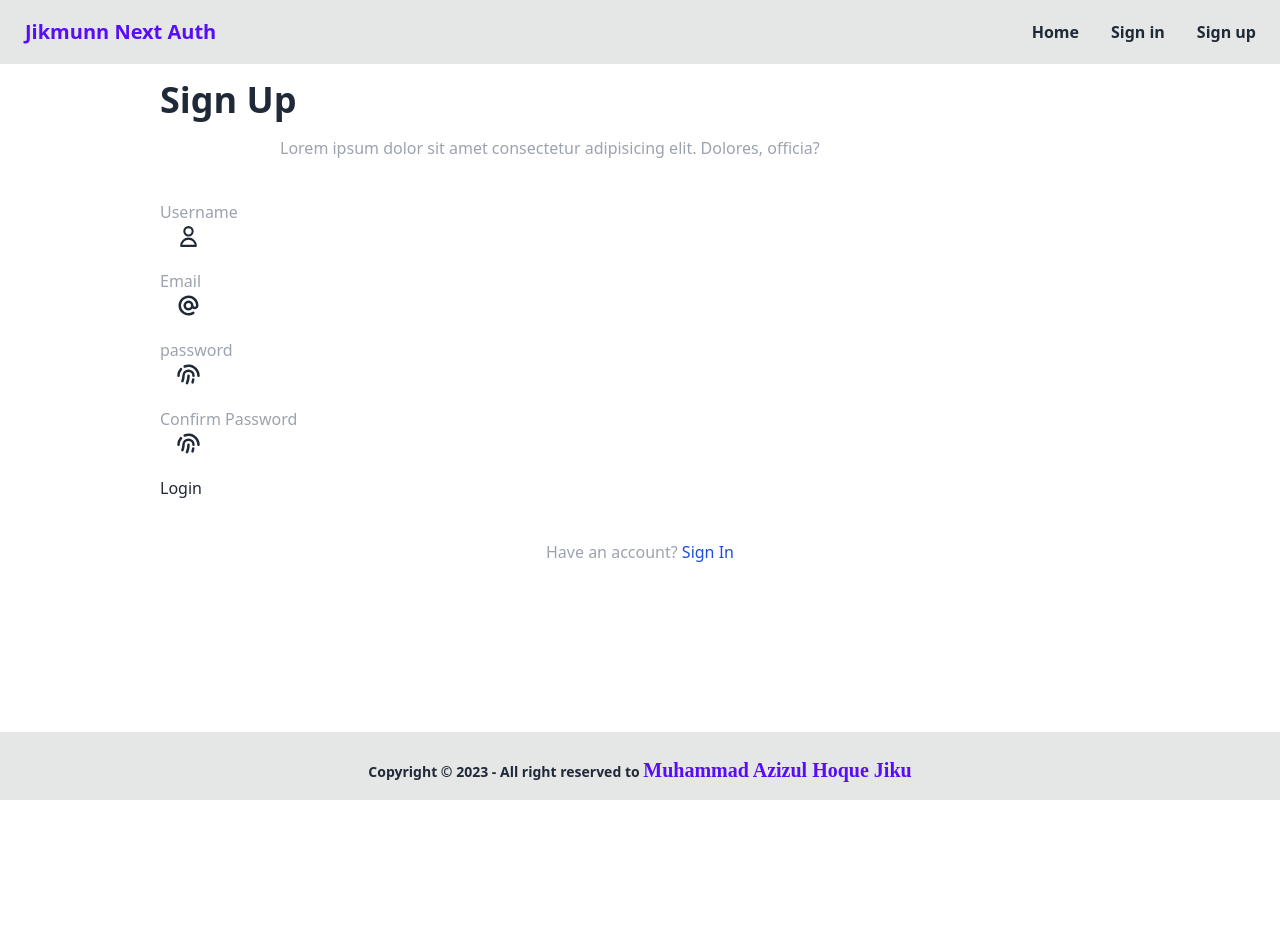
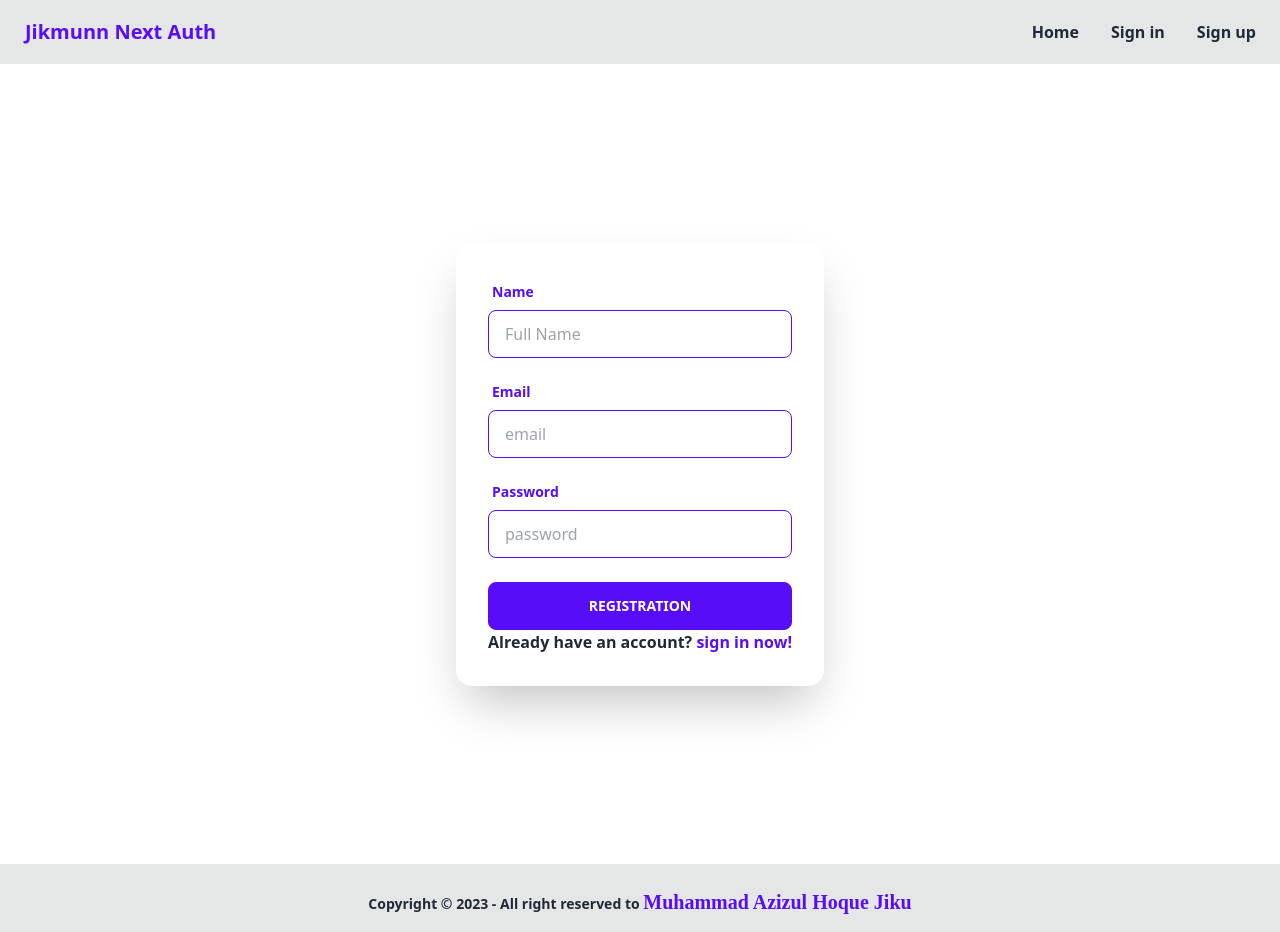
Before and after one commit to muhammad-jiku/jikmunn-next-auth-app, a Next.js app: page /sign-up in a window 1280 px wide. Before the commit the page ends 800 px from the top, so only its background shows below. Built offline with nearby package versions, Linux system fonts and the light colour scheme.

Commit message:
sign up modified

```diff
--- a/components/Auth/SignUp/SignUp.jsx
+++ b/components/Auth/SignUp/SignUp.jsx
@@ -3,108 +3,173 @@
 import Head from 'next/head';
 import Link from 'next/link';
 import React, { useState } from 'react';
+import { useForm } from 'react-hook-form';
 
 import { HiAtSymbol, HiFingerPrint, HiOutlineUser } from 'react-icons/hi';
 
 const SignUp = () => {
+  const {
+    register,
+    formState: { errors },
+    handleSubmit,
+    watch,
+    reset,
+  } = useForm();
+
+  let errorMessage;
+
+  const onSubmit = async () => {
+    const name = watch('name').toUpperCase();
+    const email = watch('email');
+    const password = watch('password');
+
+    const newUser = {
+      name: name,
+      email: email,
+      password: password,
+    };
+
+    console.log(newUser);
+    reset();
+  };
+
   const [show, setShow] = useState({ password: false, cpassword: false });
   return (
-    <div>
+    <>
       <Head>
         <title>Sign Up</title>
       </Head>
-
-      <section className="w-3/4 mx-auto flex flex-col gap-10">
-        <div className="title">
-          <h1 className="text-gray-800 text-4xl font-bold py-4">Sign Up</h1>
-          <p className="w-3/4 mx-auto text-gray-400">
-            Lorem ipsum dolor sit amet consectetur adipisicing elit. Dolores,
-            officia?
+      <div className="hero min-h-screen">
+        <div className="hero-content flex-col lg:flex-row-reverse">
+          {/* <div className="text-center lg:text-left">
+            <h1 className="text-5xl font-bold">Registration now!</h1>
+            <p className="py-6">
+              Welcome to the Jikmunn Billing. Here you can track your billing
+              services cost. So, Registration now to start your journey!
+            </p>
+          </div> */}
+          <div className="card flex-shrink-0 w-full max-w-sm shadow-2xl">
+            <div className="card-body">
+              <form onSubmit={handleSubmit(onSubmit)}>
+                <div className="form-control mb-4">
+                  <label className="label">
+                    <span className="label-text text-primary font-bold">
+                      Name
+                    </span>
+                  </label>
+                  <input
+                    type="text"
+                    placeholder="Full Name"
+                    className="input input-bordered input-primary"
+                    {...register('name', {
+                      required: {
+                        value: true,
+                        message: 'Full Name is required',
+                      },
+                      // maxLength: {
+                      //   value: 20,
+                      //   message: 'Name can not be more than 20 letters',
+                      // },
+                    })}
+                    style={{ backgroundColor: 'white' }}
+                  />
+                  <p className="text-red-500 font-semibold">
+                    {errors?.displayName?.type === 'required' && (
+                      <span>{errors?.displayName?.message}</span>
+                    )}
+                    {/* {errors?.displayName?.type === 'maxLength' && (
+                    <span>{errors?.displayName?.message}</span>
+                  )} */}
                   </p>
                 </div>
 
-        {/* form */}
-        <form className="flex flex-col gap-5">
-          <div
-          // className={styles.input_group}
-          >
-            <input
-              type="text"
-              name="Username"
-              placeholder="Username"
-              // className={styles.input_text}
-            />
-            <span className="icon flex items-center px-4">
-              <HiOutlineUser size={25} />
+                <div className="form-control mb-4">
+                  <label className="label">
+                    <span className="label-text text-primary font-bold">
+                      Email
                     </span>
-          </div>
-          <div
-          // className={styles.input_group}
-          >
+                  </label>
                   <input
                     type="email"
-              name="email"
-              placeholder="Email"
-              // className={styles.input_text}
+                    placeholder="email"
+                    className="input input-bordered input-primary"
+                    {...register('email', {
+                      required: {
+                        value: true,
+                        message: 'Email is required',
+                      },
+                      pattern: {
+                        value: /[a-z0-9]+@[a-z]+\.[a-z]{2,3}/,
+                        message: 'Invalid Email',
+                      },
+                    })}
+                    style={{ backgroundColor: 'white' }}
                   />
-            <span className="icon flex items-center px-4">
-              <HiAtSymbol size={25} />
-            </span>
-          </div>
-          <div
-          // className={styles.input_group}
-          >
-            <input
-              type={`${show.password ? 'text' : 'password'}`}
-              name="password"
-              placeholder="password"
-              // className={styles.input_text}
-            />
-            <span
-              className="icon flex items-center px-4"
-              onClick={() => setShow({ ...show, password: !show.password })}
-            >
-              <HiFingerPrint size={25} />
-            </span>
+                  <p className="text-red-500 font-semibold">
+                    {errors.email?.type === 'required' && (
+                      <span>{errors?.email?.message}</span>
+                    )}
+                    {errors.email?.type === 'pattern' && (
+                      <span>{errors?.email?.message}</span>
+                    )}
+                  </p>
                 </div>
 
-          <div
-          // className={styles.input_group}
-          >
+                <div className="form-control mb-4">
+                  <label className="label">
+                    <span className="label-text text-primary font-bold">
+                      Password
+                    </span>
+                  </label>
                   <input
-              type={`${show.cpassword ? 'text' : 'password'}`}
-              name="cpassword"
-              placeholder="Confirm Password"
-              // className={styles.input_text}
+                    type="password"
+                    placeholder="password"
+                    className="input input-bordered input-primary"
+                    {...register('password', {
+                      required: {
+                        value: true,
+                        message: 'Password is required',
+                      },
+                      minLength: {
+                        value: 6,
+                        message: 'Password must be at least six letters',
+                      },
+                    })}
+                    style={{ backgroundColor: 'white' }}
                   />
-            <span
-              className="icon flex items-center px-4"
-              onClick={() => setShow({ ...show, cpassword: !show.cpassword })}
-            >
-              <HiFingerPrint size={25} />
-            </span>
+                  <p className="text-red-500 font-semibold">
+                    {errors.password?.type === 'required' && (
+                      <span>{errors?.password?.message}</span>
+                    )}
+                    {errors.password?.type === 'minLength' && (
+                      <span>{errors?.password?.message}</span>
+                    )}
+                  </p>
                 </div>
 
-          {/* login buttons */}
-          <div className="input-button">
-            <button
+                <div className="form-control mt-6">
+                  {errorMessage}
+                  <input
                     type="submit"
-              // className={styles.button}
-            >
-              Login
-            </button>
+                    className="btn btn-primary text-white uppercase"
+                    value="Registration"
+                  />{' '}
+                  <p className="text-center font-bold">
+                    Already have an account?
+                    <Link href={`/sign-in`}>
+                      <span className="text-primary cursor-pointer">
+                        {' '}
+                        sign in now!
+                      </span>
+                    </Link>
+                  </p>
                 </div>
               </form>
-
-        {/* bottom */}
-        <p className="text-center text-gray-400 ">
-          Have an account?{' '}
-          <Link href={'/sign-in'}>
-            <span className="text-blue-700">Sign In</span>
-          </Link>
-        </p>
-      </section>
             </div>
+          </div>
+        </div>
+      </div>
+    </>
   );
 };
 
```
Lines whose indentation alone changed are shown as unchanged.
